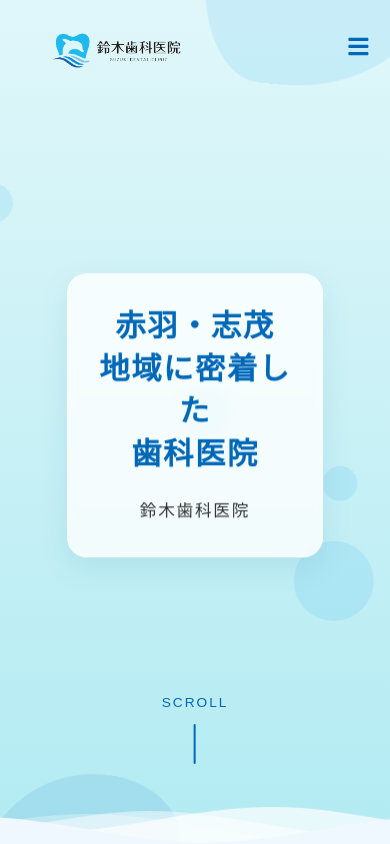
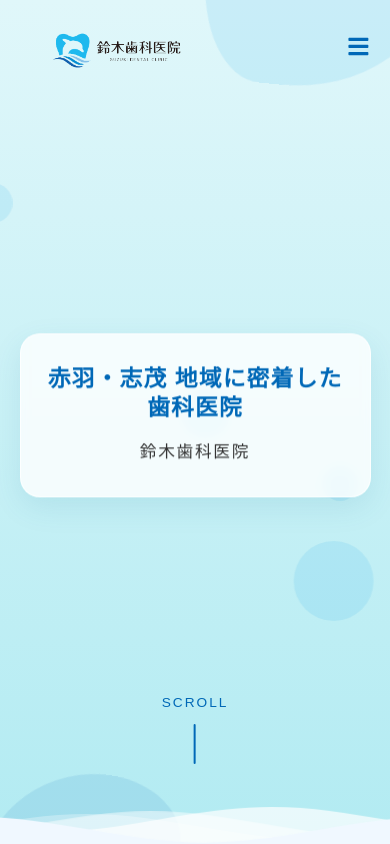
Before and after one commit to suzudai/suzuki-dental, a React (Vite) app: page / in a window 390 px wide. Shown: the top 844 px of the page. Built offline with nearby package versions, Linux system fonts and the light colour scheme; a web font is replaced by a local one.

Commit message:
style: adjust hero title and content box layout for improved responsiveness and appearance.

```diff
--- a/src/components/Hero.css
+++ b/src/components/Hero.css
@@ -68,14 +68,14 @@
     position: relative;
     z-index: 2;
     color: var(--color-text);
-    padding: 60px;
+    padding: 40px 60px;
     background-color: rgba(255, 255, 255, 0.8);
     backdrop-filter: blur(5px);
     border-radius: 20px;
-    /* Cleaner rounded corners */
     box-shadow: 0 10px 30px rgba(0, 105, 148, 0.1);
-    /* Blue shadow */
     border: 1px solid rgba(255, 255, 255, 0.8);
+    max-width: 90%;
+    width: auto;
 }
 
 .hero-image-bubble {
@@ -154,14 +154,14 @@
 }
 
 .hero-title {
-    font-size: 3.2rem;
+    font-size: 2.2rem;
     font-weight: 700;
-    margin-bottom: 1.5rem;
+    margin-bottom: 1rem;
     text-shadow: none;
     color: var(--color-primary);
-    /* Forest Green */
-    line-height: 1.4;
+    line-height: 1.3;
     letter-spacing: 0.05em;
+    white-space: nowrap;
 }
 
 .hero-subtitle {
@@ -269,7 +269,8 @@
 
 @media (max-width: 768px) {
     .hero-title {
-        font-size: 2rem;
+        font-size: 1.5rem;
+        white-space: normal;
     }
 
     .hero-subtitle {
@@ -277,7 +278,7 @@
     }
 
     .hero-content {
-        padding: 30px;
+        padding: 30px 20px;
         width: 90%;
     }
 }
--- a/src/components/Hero.jsx
+++ b/src/components/Hero.jsx
@@ -19,9 +19,7 @@ const Hero = () => {
             <div className="hero-content-wrapper">
                 <div className="hero-content float-anim">
                     <h1 className="hero-title">
-                        赤羽・志茂<br />
-                        地域に密着した<br />
-                        歯科医院
+                        赤羽・志茂 地域に密着した 歯科医院
                     </h1>
                     <p className="hero-subtitle">
                         鈴木歯科医院
```
